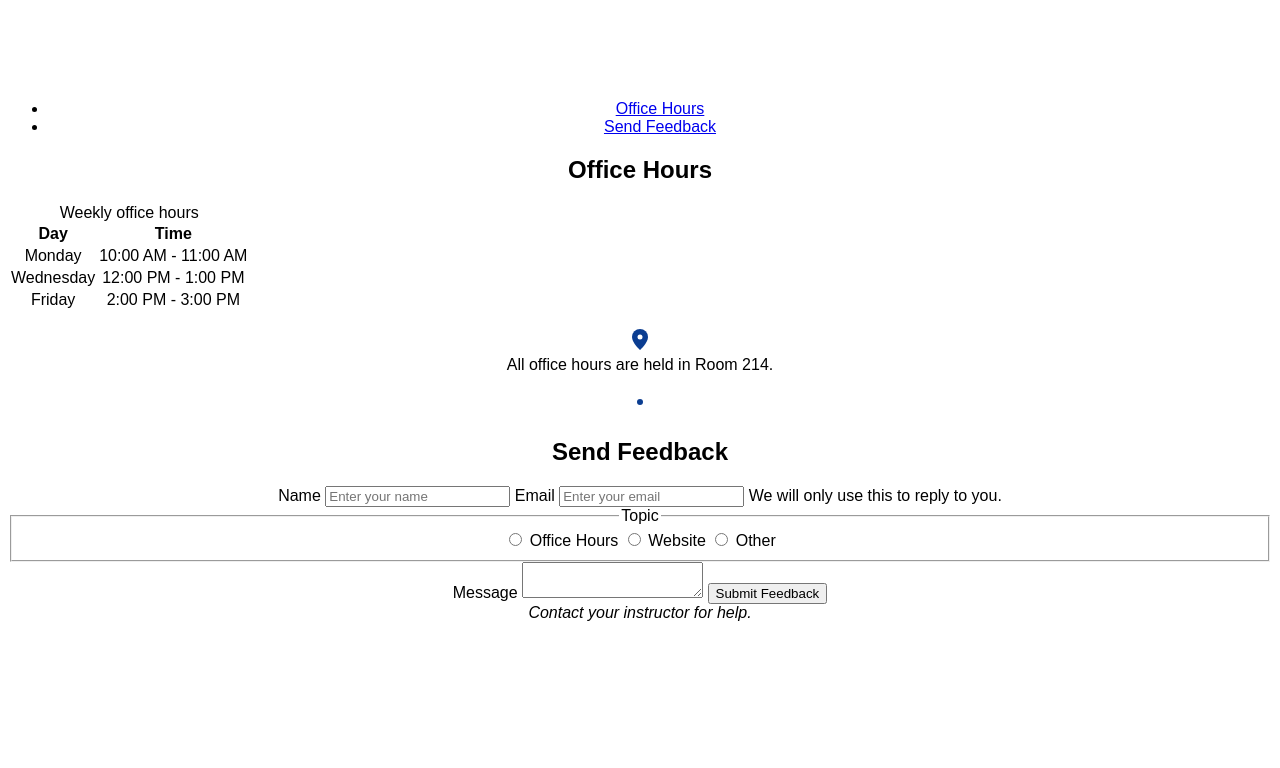
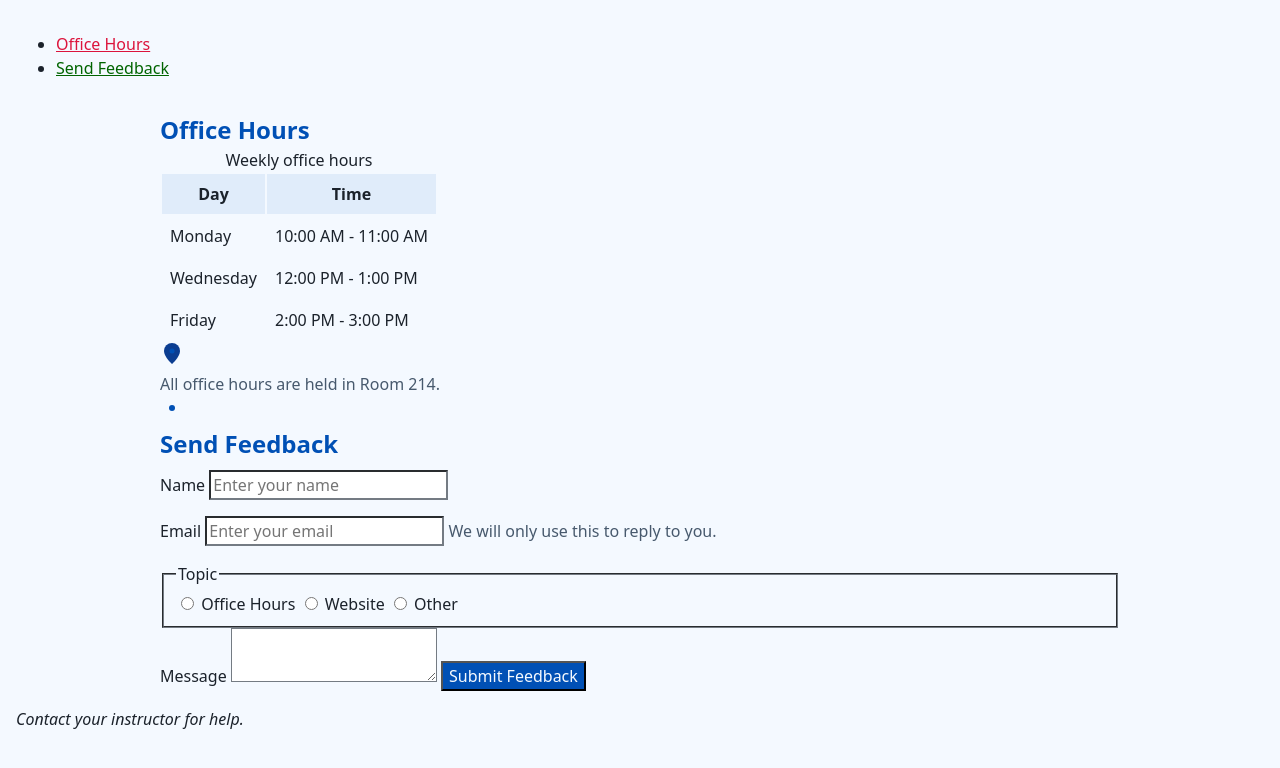
Before and after one commit to TazmeenZahra/web-engineering-lab, a website: page web-engineering-lab/public/index.html in a window 1280 px wide. Drawn offline with Linux system fonts and the light colour scheme.

Commit message:
Complete Lab 3 CSS theming and accessibility

```diff
--- a/web-engineering-lab/public/index.html
+++ b/web-engineering-lab/public/index.html
@@ -15,8 +15,14 @@
       <h1 id="greeting"></h1>
       <nav>
         <ul>
-          <li><a href="#schedule" aria-current="location">Office Hours</a></li>
-          <li><a href="#feedback">Send Feedback</a></li>
+          <li>
+            <a href="#schedule" class="nav-link" aria-current="location">
+              Office Hours</a
+            >
+          </li>
+          <li>
+            <a href="#feedback" class="nav-link">Send Feedback</a>
+          </li>
         </ul>
       </nav>
     </header>
@@ -78,17 +84,19 @@
               d="M12 22s8-7.2 8-13a8 8 0 1 0-16 0c0 5.8 8 13 8 13z"
               fill="#0b3d91"
             />
-            <circle cx="12" cy="9" r="2.5" fill="#ffffff" />
+            <circle cx="12" cy="9" r="2.5" fill="currentColor" />
           </svg>
 
-          <figcaption>All office hours are held in Room 214.</figcaption>
+          <figcaption class="text-muted">
+            All office hours are held in Room 214.
+          </figcaption>
         </figure>
       </section>
 
       <!-- Decorative divider -->
       <div class="divider">
         <svg aria-hidden="true" width="24" height="24" viewBox="0 0 24 24">
-          <circle cx="12" cy="12" r="3" fill="#0b3d91" />
+          <circle cx="12" cy="12" r="3" fill="currentColor" />
         </svg>
       </div>
 
@@ -97,6 +105,7 @@
         <h2>Send Feedback</h2>
 
         <form>
+          <p>
             <label for="name">Name</label>
             <input
               type="text"
@@ -105,7 +114,9 @@
               placeholder="Enter your name"
               required
             />
+          </p>
 
+          <p>
             <label for="email">Email</label>
             <input
               type="email"
@@ -115,7 +126,10 @@
               required
               aria-describedby="email-hint"
             />
-          <span id="email-hint">We will only use this to reply to you.</span>
+            <span id="email-hint" class="text-muted">
+              We will only use this to reply to you.</span
+            >
+          </p>
 
           <fieldset>
             <legend>Topic</legend>
--- a/web-engineering-lab/public/styles.css
+++ b/web-engineering-lab/public/styles.css
@@ -1,10 +1,103 @@
-body {
-  font-family: Arial, sans-serif;
-  text-align: center;
-  margin-top: 100px;
+/* LAB 03 */
+@layer reset, base, components, utilities;
+
+@layer reset {
+  *,
+  *::before,
+  *::after {
+    box-sizing: border-box;
   }
 
+  body,
+  h1,
+  h2,
+  p,
+  figure {
+    margin: 0;
+    /* color: var(--color-accent);   removed */
+  }
+}
+
+/* LAB 03 */
+@layer base {
+  :root {
+    color-scheme: light dark;
+
+    --space: 1rem;
+
+    --color-bg: light-dark(
+      oklch(98% 0.01 255),
+      oklch(20% 0.02 255)
+    ); /* page bacground */
+
+    --color-text: light-dark(
+      oklch(25% 0.02 255),
+      oklch(96% 0.01 255)
+    ); /* main text */
+
+    --color-accent: light-dark(
+      oklch(45% 0.18 255),
+      oklch(85% 0.08 255)
+    ); /* blue for link, heading */
+
+    --color-surface: color-mix(
+      in oklch,
+      var(--color-bg) 92%,
+      var(--color-accent)
+    );
+    /* slightly lighter surface color */
+
+    --color-border: color-mix(in oklch, var(--color-text) 55%, var(--color-bg));
+    /* subtle border color */
+
+    --color-muted: oklch(48% 0.025 250);
+    /* secondary text */
+  }
+
+  body {
+    font-family: system-ui, sans-serif;
+    line-height: 1.5;
+    /* padding: 1rem;    changed */
+    padding: var(--space);
+    color: var(--color-text);
+    background: var(--color-bg);
+  }
+
+  h1,
+  h2 {
+    color: var(--color-accent);
+  }
+
+  /* for changing h2 color in dark mode */
+  @media (prefers-color-scheme: dark) {
+    h1,
+    h2 {
+      color: oklch(85% 0.08 255);
+    }
+  }
+
+  input,
+  textarea,
+  button {
+    font: inherit;
+  }
+}
+
+/* LAB 01 */
+/* body { */
+/* font-family: Arial, sans-serif; */
+/* text-align: center; */
+/* margin-top: 100px; */
+/* color: var(--color-text); */
+/* background: var(--color-bg); */
+/* } */
+
+/* LAB 03 */
+@layer components {
+  /* LAB 02 */
   /* for keyboard focus indicator for all interactive elements */
+
+  /* Accessibility rules */
   a:focus-visible,
   button:focus-visible,
   input:focus-visible,
@@ -17,7 +110,7 @@ textarea:focus-visible {
   .skip-link {
     position: absolute;
     /* removes the link from the normal page layout */
-
+    color: var(--color-accent);
     left: -999px;
     /* moves it off the visible screen */
   }
@@ -26,3 +119,87 @@ textarea:focus-visible {
   .skip-link:focus {
     left: 0;
   }
+
+  /* LAB 03 */
+  /* Layout rules */
+  main {
+    max-inline-size: 60rem;
+    margin-inline: auto;
+    padding-block: 1rem;
+  }
+
+  form p {
+    margin-block: 0.5rem 1rem;
+  }
+
+  :where(nav ul li) a {
+    color: purple;
+  }
+
+  .nav-link {
+    color: darkgreen;
+  }
+
+  a[aria-current="location"] {
+    color: crimson;
+  }
+
+  /* Dark mode navigation colors */
+  @media (prefers-color-scheme: dark) {
+    .nav-link {
+      color: lightgreen;
+    }
+
+    a[aria-current="location"] {
+      color: lightcoral;
+    }
+  }
+
+  /* Spacing in table cells, New Surface token for headings */
+  /* applying borders, forming controls */
+  table,
+  fieldset,
+  input,
+  textarea {
+    border-color: var(--color-border);
+  }
+
+  th,
+  td {
+    padding: 0.5rem;
+  }
+
+  th {
+    background: var(--color-surface);
+  }
+
+  /* Submit button styling */
+  button[type="submit"] {
+    color: var(--color-bg);
+    background: var(--color-accent);
+  }
+
+  button[type="submit"]:hover {
+    background: color-mix(in oklch, var(--color-accent), black 15%);
+  }
+
+  /* SVG icon color */
+  svg {
+    color: var(--color-accent);
+  }
+}
+
+@layer utilities {
+  /* reusable class for secondary text */
+  .text-muted {
+    color: #47596d;
+    /* color: var(--color-muted); updated */
+  }
+
+  /* Dark mode navigation colors */
+  @media (prefers-color-scheme: dark) {
+    .text-muted {
+      color: #d1d5db;
+    }
+  }
+}
```
Lines whose indentation alone changed are shown as unchanged.
